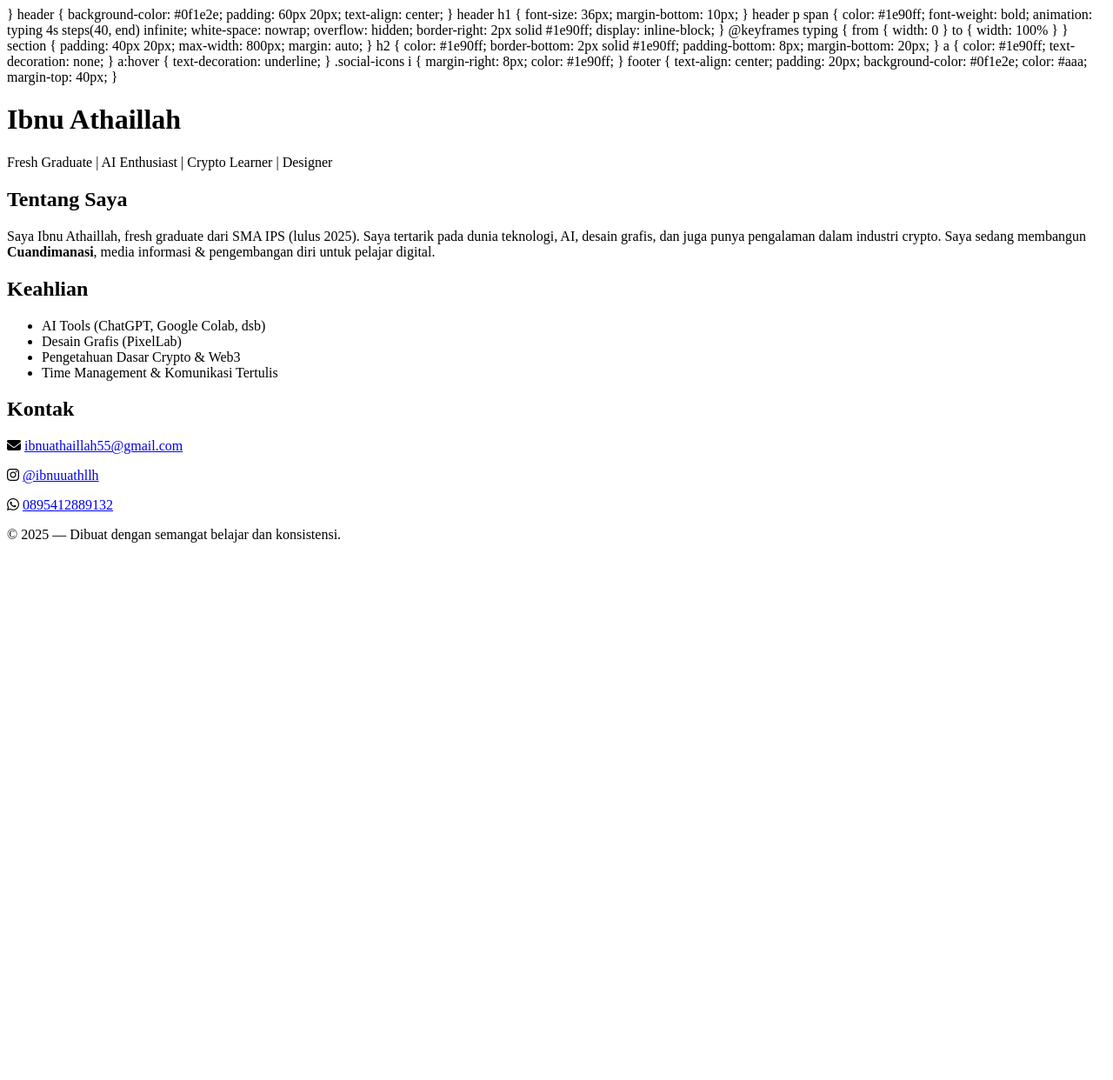
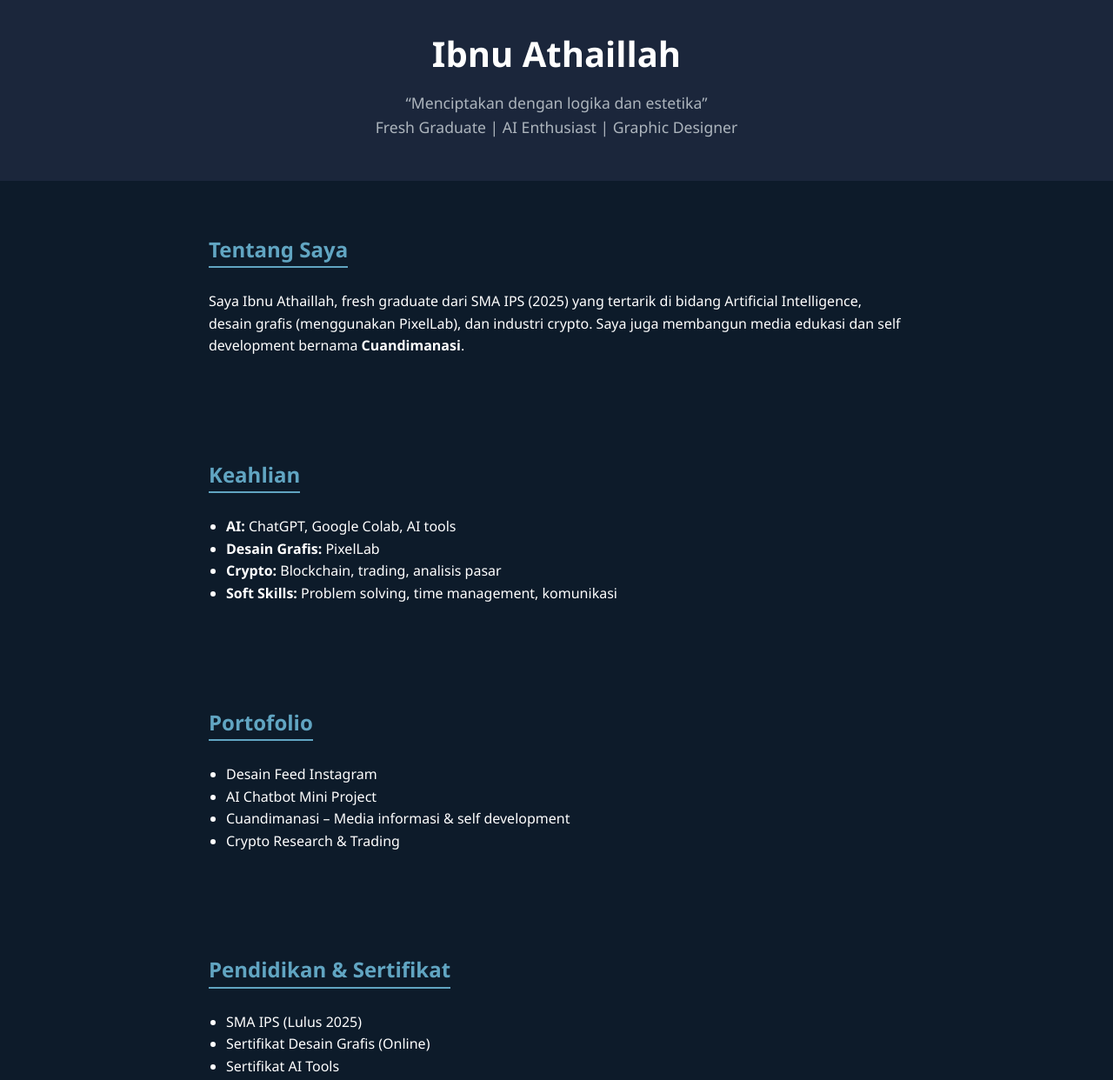
Before and after one commit to Ibnuathllh/ibnuathllh, a plain HTML site: page index.html in a window 1280 px wide. Shown: the top 1242 px of the page at 87% size. Before the commit the page ends 800 px from the top, so only its background shows below. Drawn offline with Linux system fonts and the light colour scheme.

Commit message:
Update index.html

```diff
--- a/index.html
+++ b/index.html
@@ -1,44 +1,35 @@
 <!DOCTYPE html>
 <html lang="id">
-
 <head>
-  <meta charset="UTF-8">
+  <meta charset="UTF-8" />
+  <meta name="viewport" content="width=device-width, initial-scale=1.0" />
   <title>Ibnu Athaillah</title>
-  <link rel="stylesheet" href="https://cdnjs.cloudflare.com/ajax/libs/font-awesome/6.5.0/css/all.min.css">
+  <link rel="stylesheet" href="https://cdnjs.cloudflare.com/ajax/libs/font-awesome/6.5.0/css/all.min.css" />
   <style>
-    /.social-icons i {
-  font-size: 20px;
-  margin-right: 10px;
-  color: #1e90ff;
-    } */
-  </style>
-  </head>
+    body {
+      margin: 0;
+      font-family: 'Segoe UI', sans-serif;
+      background-color: #0d1b2a;
+      color: white;
+      line-height: 1.6;
+      scroll-behavior: smooth;
     }
 
     header {
-      background-color: #0f1e2e;
-      padding: 60px 20px;
+      background-color: #1b263b;
+      padding: 30px 20px;
       text-align: center;
     }
 
     header h1 {
-      font-size: 36px;
-      margin-bottom: 10px;
+      font-size: 2.5rem;
+      margin: 0;
     }
 
-    header p span {
-      color: #1e90ff;
-      font-weight: bold;
-      animation: typing 4s steps(40, end) infinite;
-      white-space: nowrap;
-      overflow: hidden;
-      border-right: 2px solid #1e90ff;
-      display: inline-block;
-    }
-
-    @keyframes typing {
-      from { width: 0 }
-      to { width: 100% }
+    header p {
+      color: #adb5bd;
+      font-size: 1.1rem;
+      margin-top: 10px;
     }
 
     section {
@@ -48,14 +39,19 @@
     }
 
     h2 {
-      color: #1e90ff;
-      border-bottom: 2px solid #1e90ff;
-      padding-bottom: 8px;
-      margin-bottom: 20px;
+      color: #61a5c2;
+      border-bottom: 2px solid #61a5c2;
+      display: inline-block;
+      margin-bottom: 10px;
+    }
+
+    ul {
+      list-style: disc;
+      padding-left: 20px;
     }
 
     a {
-      color: #1e90ff;
+      color: #4dabf7;
       text-decoration: none;
     }
 
@@ -64,44 +60,78 @@
     }
 
     .social-icons i {
-      margin-right: 8px;
-      color: #1e90ff;
+      margin-right: 10px;
+      color: #4dabf7;
     }
 
     footer {
+      background-color: #000;
+      color: white;
       text-align: center;
-      padding: 20px;
-      background-color: #0f1e2e;
-      color: #aaa;
-      margin-top: 40px;
+      padding: 20px 10px;
+    }
+
+    .fade-in {
+      animation: fadeIn 1.2s ease-in-out;
+    }
+
+    @keyframes fadeIn {
+      from { opacity: 0; transform: translateY(10px); }
+      to { opacity: 1; transform: translateY(0); }
     }
   </style>
 </head>
 <body>
-
-<header>
+  <header class="fade-in">
     <h1>Ibnu Athaillah</h1>
-  <p><span>Fresh Graduate | AI Enthusiast | Crypto Learner | Designer</span></p>
+    <p>“Menciptakan dengan logika dan estetika”<br>Fresh Graduate | AI Enthusiast | Graphic Designer</p>
   </header>
 
-<section>
+  <section class="fade-in">
     <h2>Tentang Saya</h2>
-  <p>
-    Saya Ibnu Athaillah, fresh graduate dari SMA IPS (lulus 2025). Saya tertarik pada dunia teknologi, AI, desain grafis, dan juga punya pengalaman dalam industri crypto. Saya sedang membangun <strong>Cuandimanasi</strong>, media informasi & pengembangan diri untuk pelajar digital.
-  </p>
+    <p>Saya Ibnu Athaillah, fresh graduate dari SMA IPS (2025) yang tertarik di bidang Artificial Intelligence, desain grafis (menggunakan PixelLab), dan industri crypto. Saya juga membangun media edukasi dan self development bernama <strong>Cuandimanasi</strong>.</p>
   </section>
 
-<section>
+  <section class="fade-in">
     <h2>Keahlian</h2>
     <ul>
-    <li>AI Tools (ChatGPT, Google Colab, dsb)</li>
-    <li>Desain Grafis (PixelLab)</li>
-    <li>Pengetahuan Dasar Crypto & Web3</li>
-    <li>Time Management & Komunikasi Tertulis</li>
+      <li><strong>AI:</strong> ChatGPT, Google Colab, AI tools</li>
+      <li><strong>Desain Grafis:</strong> PixelLab</li>
+      <li><strong>Crypto:</strong> Blockchain, trading, analisis pasar</li>
+      <li><strong>Soft Skills:</strong> Problem solving, time management, komunikasi</li>
     </ul>
   </section>
 
-<section>
+  <section class="fade-in">
+    <h2>Portofolio</h2>
+    <ul>
+      <li>Desain Feed Instagram</li>
+      <li>AI Chatbot Mini Project</li>
+      <li>Cuandimanasi – Media informasi & self development</li>
+      <li>Crypto Research & Trading</li>
+    </ul>
+  </section>
+
+  <section class="fade-in">
+    <h2>Pendidikan & Sertifikat</h2>
+    <ul>
+      <li>SMA IPS (Lulus 2025)</li>
+      <li>Sertifikat Desain Grafis (Online)</li>
+      <li>Sertifikat AI Tools</li>
+    </ul>
+  </section>
+
+  <section class="fade-in">
+    <h2>Blog / Artikel</h2>
+    <ul>
+      <li>Kenapa AI itu Keren Buat Anak IPS</li>
+      <li>Tips Desain untuk Personal Branding Pelajar</li>
+      <li>Membangun Media Edukasi dari Nol</li>
+      <li>Cara Aman Belajar Dunia Crypto untuk Pelajar</li>
+    </ul>
+  </section>
+
+  <section class="fade-in">
     <h2>Kontak</h2>
     <p class="social-icons">
       <i class="fa-solid fa-envelope"></i>
@@ -113,13 +143,12 @@
     </p>
     <p class="social-icons">
       <i class="fa-brands fa-whatsapp"></i>
-    <a href="https://wa.me/62895412889132" target="_blank">0895412889132</a>
+      <a href="https://wa.me/62895412889132" target="_blank">08954128889132</a>
     </p>
   </section>
 
   <footer>
-  &copy; 2025 — Dibuat dengan semangat belajar dan konsistensi.
+    &copy; 2025 Ibnu Athaillah
   </footer>
-
 </body>
 </html>
```
Lines whose indentation alone changed are shown as unchanged.
